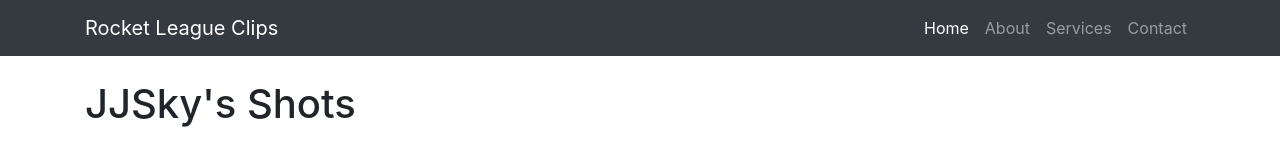
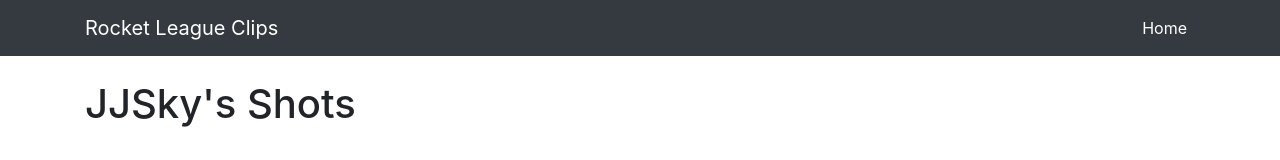
Before and after one commit to jadryanmclain/bootstrap, a website: page index.html in a window 1280 px wide. Shown: the top 160 px of the page. Drawn offline with Linux system fonts and the light colour scheme.

```diff
--- a/index.html
+++ b/index.html
@@ -32,15 +32,6 @@
 						<a class="nav-link" href="#">Home
 							<span class="sr-only">(current)</span>
 						</a>
-					</li>
-					<li class="nav-item">
-						<a class="nav-link" href="#">About</a>
-					</li>
-					<li class="nav-item">
-						<a class="nav-link" href="#">Services</a>
-					</li>
-					<li class="nav-item">
-						<a class="nav-link" href="#">Contact</a>
 					</li>
 				</ul>
 			</div>
```
